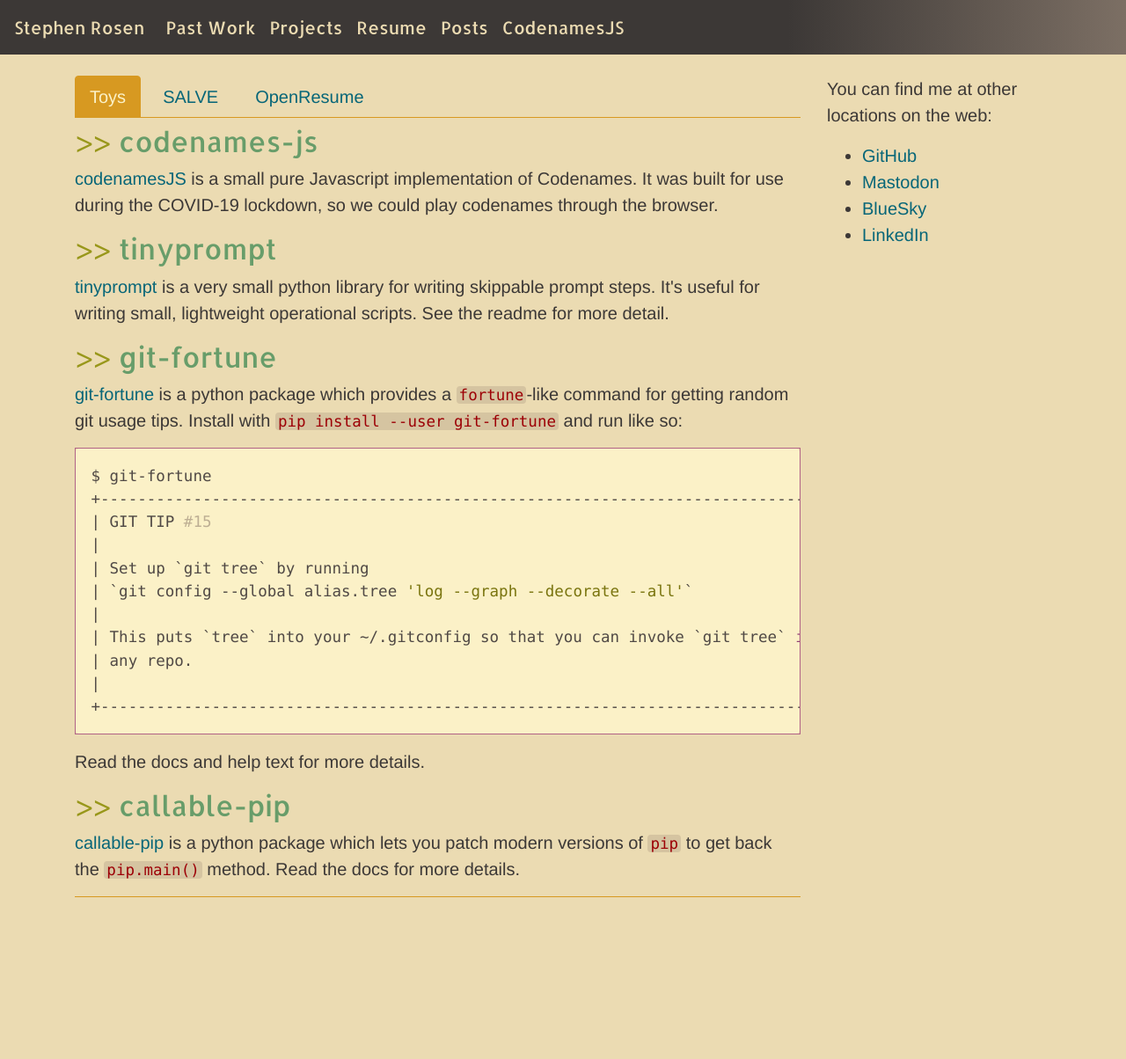
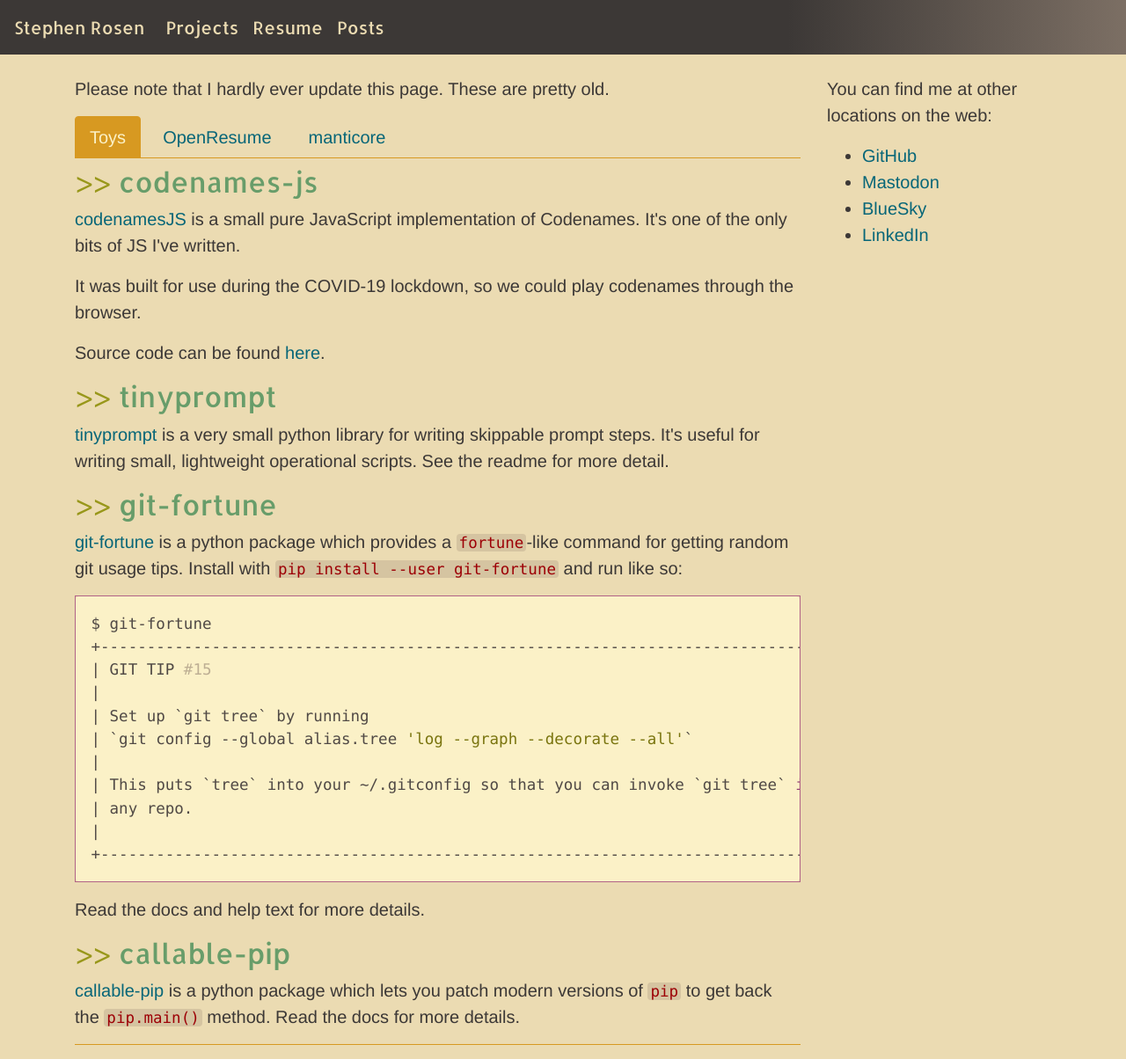
Before and after one commit to sirosen/sirosen.github.io, a Jekyll site: the page built from projects.html, in a window 1280 px wide. Shown: the whole page at 88% size. Built offline with Jekyll 4.4.1, drawn with Linux system fonts in a browser that asks for light colours; before the commit the page ends 1036 px from its top, so only the background shows below that.

Commit message:
Refactor to slim down the nav
Drop link to codenames webapp, collapse past-work into projects, trim
some really old / uninteresting cruft.

```diff
--- a/_includes/header.html
+++ b/_includes/header.html
@@ -29,11 +29,9 @@
 
       <div class="collapse navbar-collapse" id="main-nav">
         <ul class="navbar-nav mr-auto">
-          <li class="nav-item"><a class="nav-link" href="/past_work">Past Work</a></li>
           <li class="nav-item"><a class="nav-link" href="/projects">Projects</a></li>
           <li class="nav-item"><a class="nav-link" href="/resume">Resume</a></li>
           <li class="nav-item"><a class="nav-link" href="/posts">Posts</a></li>
-          <li class="nav-item"><a class="nav-link" href="/codenames-js">CodenamesJS</a></li>
         </ul>
       </div>
     </nav>
--- /dev/null
+++ b/_includes/projects/manticore.html
@@ -0,0 +1,8 @@
+<a href="http://manticore.cs.uchicago.edu/">The Manticore Project</a> is a parallel programming language project at the University of Chicago.
+All of the source code is freely available via SVN, and the project's page provides detailed explanation.
+If you're interested in learning more, see <a href="http://manticore.cs.uchicago.edu/papers/icfp08-implicit.pdf">This Paper (ICFP 2018)</a>, which describes Parallel ML, Manticore's source language, and its possible applications.
+</p>
+
+<p>I worked on this project as an undergraduate research assistant, working on data flattening and some scheduling code.</p>
+
+<p>Although unmaintained, <a href="https://github.com/sirosen/Proto_FT">Proto_FT</a> is a repo with an attempt to describe flattening on arbitrarily nested arrays and tuples.</p>
--- a/_includes/projects/openresume.html
+++ b/_includes/projects/openresume.html
@@ -1,4 +1,4 @@
-<p>The goal of this project is to maintain resume content as strctured data (JSON), and template it into LaTeX and HTML as rendering targets.</p>
+<p>The goal of this project is to maintain resume content as structured data (JSON), and template it into LaTeX and HTML as rendering targets.</p>
 
 <p>This allows the content to be scraped from GitHub, and included on my <a href="/resume">resume page</a> while also keeping a PDF version available.</p>
 
--- a/_includes/projects/salve.html
+++ /dev/null
@@ -1,6 +0,0 @@
-<p><a href="http://github.com/sirosen/salve/">SALVE</a> was a take on how to maintain and deploy a dotfiles repo.</p>
-
-<p>Ultimately, it turned out that having a dedicated language overcomplicates the problem.</p>
-
-<p>For a simpler approach, try using GNU Stow.
-For example, my <a href="https://github.com/sirosen/dotfiles">dotfiles</a> repo is written this way.</p>
--- a/_includes/projects/toys.html
+++ b/_includes/projects/toys.html
@@ -1,9 +1,13 @@
 <h2>codenames-js</h2>
 
-<p><a href="https://github.com/sirosen/codenames-js/">codenamesJS</a> is a
-small pure Javascript implementation of Codenames.
-It was built for use during the COVID-19 lockdown, so we could play codenames
+<p><a href="https://sirosen.net/codenames-js/">codenamesJS</a> is a
+small pure JavaScript implementation of Codenames.
+It's one of the only bits of JS I've written.</p>
+
+<p>It was built for use during the COVID-19 lockdown, so we could play codenames
 through the browser.</p>
+
+<p>Source code can be found <a href="https://github.com/sirosen/codenames-js">here</a>.</p>
 
 <h2>tinyprompt</h2>
 
--- a/projects.html
+++ b/projects.html
@@ -1,6 +1,8 @@
 ---
 layout: default
 ---
+
+<p>Please note that I hardly ever update this page. These are pretty old.</p>
 
 <ul id="projtabs" class="nav nav-tabs mb-2" role="tablist">
   <li class="nav-item">
@@ -13,15 +15,6 @@ layout: default
        role="tab">Toys</a>
   </li>
   <li class="nav-item">
-    <a id="salve-tab"
-       class="nav-link"
-       href="#salve"
-       aria-controls="salve"
-       aria-selected="true"
-       data-toggle="tab"
-       role="tab">SALVE</a>
-  </li>
-  <li class="nav-item">
     <a id="openresume-tab"
        class="nav-link"
        href="#openresume"
@@ -30,14 +23,23 @@ layout: default
        data-toggle="tab"
        role="tab">OpenResume</a>
   </li>
+  <li class="nav-item">
+    <a id="manticore-tab"
+       class="nav-link"
+       href="#manticore"
+       aria-controls="manticore"
+       aria-selected="true"
+       data-toggle="tab"
+       role="tab">manticore</a>
+  </li>
 </ul>
 
 <div class="tab-content">
   <div class="tab-pane fade show active" id="toys">
     {% include projects/toys.html %}
   </div>
-  <div class="tab-pane fade" id="salve">
-    {% include projects/salve.html %}
+  <div class="tab-pane fade" id="manticore">
+    {% include projects/manticore.html %}
   </div>
   <div class="tab-pane fade" id="openresume">
     {% include projects/openresume.html %}
```
Also changed, not shown: past_work.html (deleted, +0 -52 lines).
